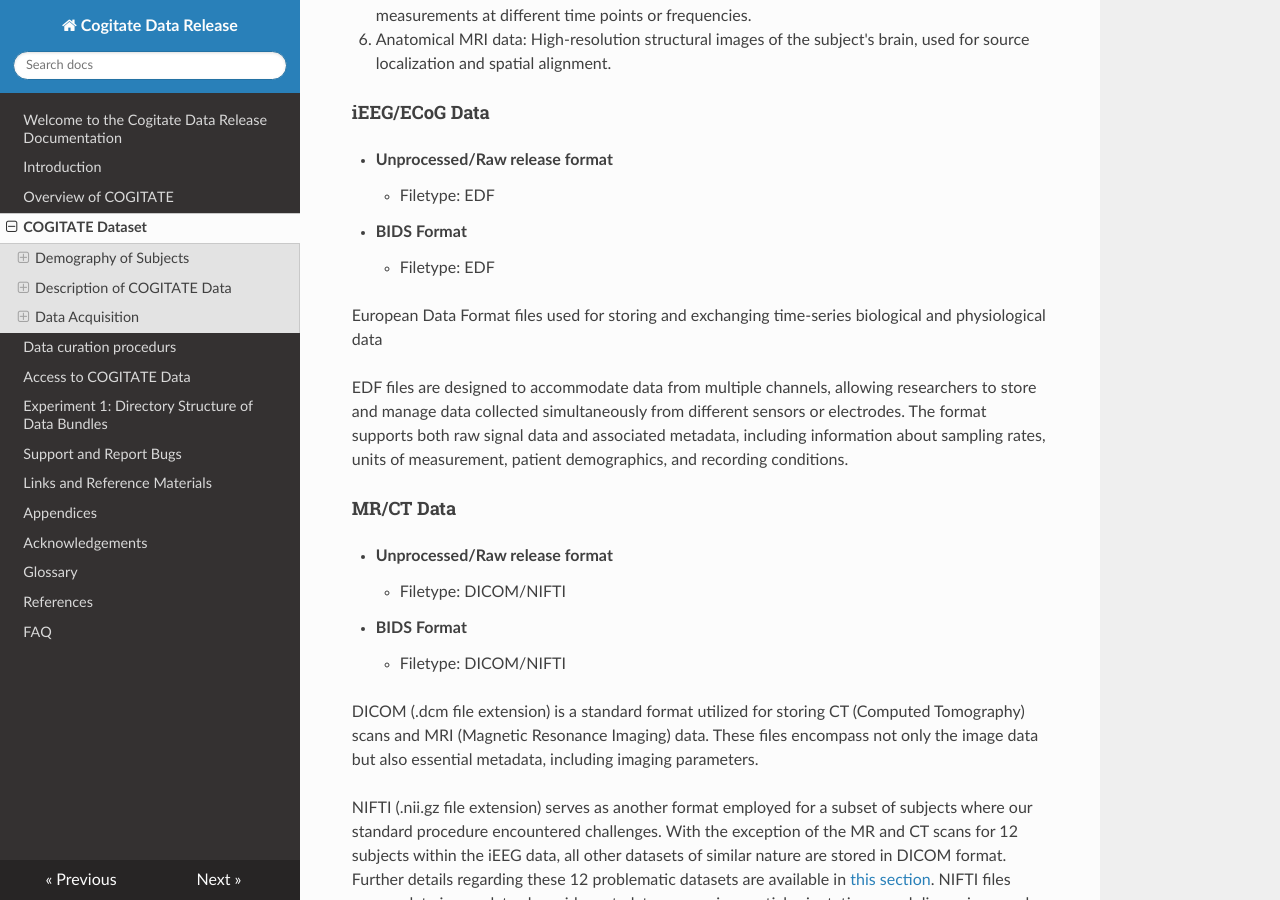
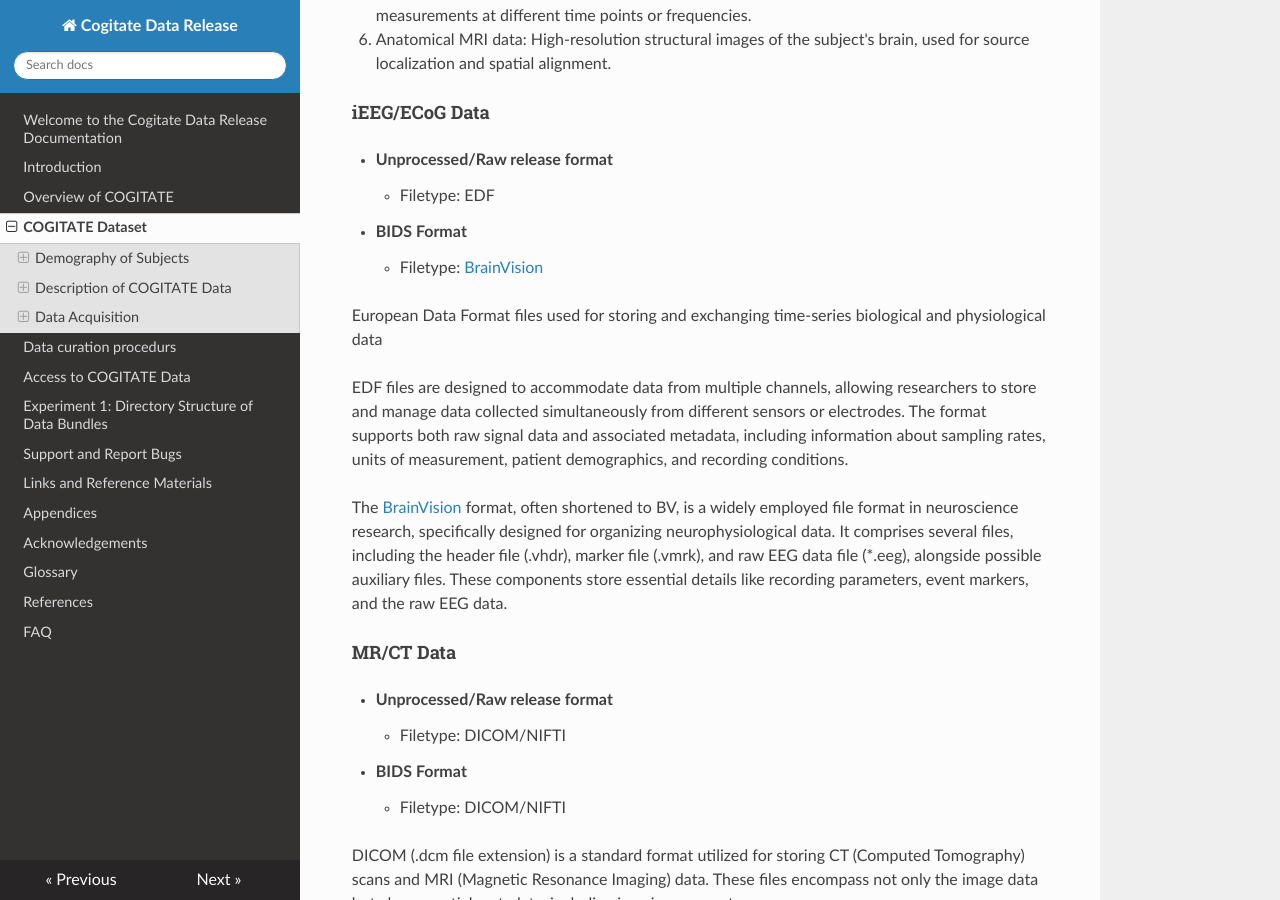
Before and after one commit to Cogitate-consortium/cogitate-data, an MkDocs documentation site: the page built from docs/03_cogdataset.md, in a window 1280 px wide and 900 px high, scrolled down 6086 px. Built offline with MkDocs 1.6.1, drawn with Linux system fonts in a browser that asks for light colours; nearby versions of some CDN libraries.

Commit message:
Changed the BIDS format of iEEG data and added information about BrainVision format to the File Type Glossary table in COGITATE Dataset file

```diff
--- a/docs/03_cogdataset.md
+++ b/docs/03_cogdataset.md
@@ -134,11 +134,13 @@ FIF files contain various types of information related to neuroimaging data, inc
       - Filetype: EDF
 
 - **BIDS Format**
-      - Filetype: EDF
+      - Filetype: [BrainVision](https://www.brainproducts.com/support-resources/brainvision-core-data-format-1-0/)
 
 European Data Format files used for storing and exchanging time-series biological and physiological data
 
 EDF files are designed to accommodate data from multiple channels, allowing researchers to store and manage data collected simultaneously from different sensors or electrodes. The format supports both raw signal data and associated metadata, including information about sampling rates, units of measurement, patient demographics, and recording conditions.
+
+The [BrainVision](https://www.brainproducts.com/support-resources/brainvision-core-data-format-1-0/) format, often shortened to BV, is a widely employed file format in neuroscience research, specifically designed for organizing neurophysiological data. It comprises several files, including the header file (.vhdr), marker file (.vmrk), and raw EEG data file (*.eeg), alongside possible auxiliary files. These components store essential details like recording parameters, event markers, and the raw EEG data.
 
 #### **MR/CT Data**
 
```
